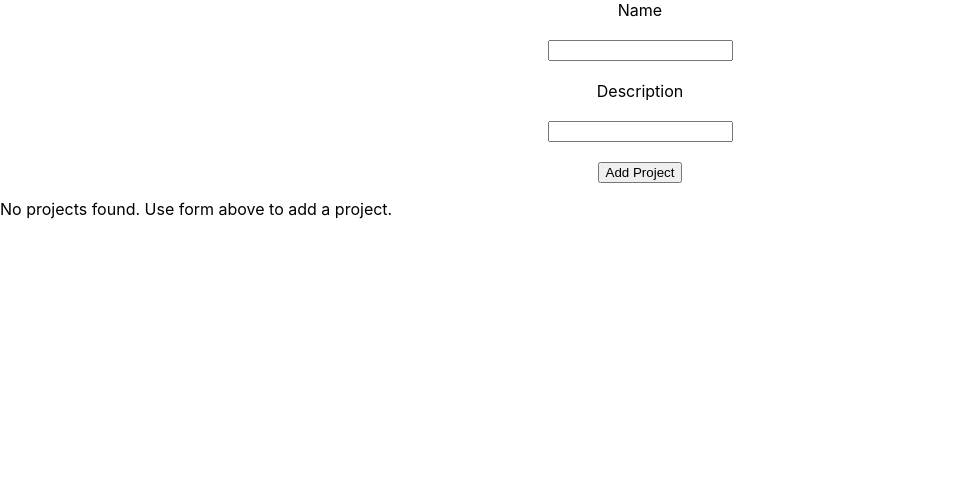
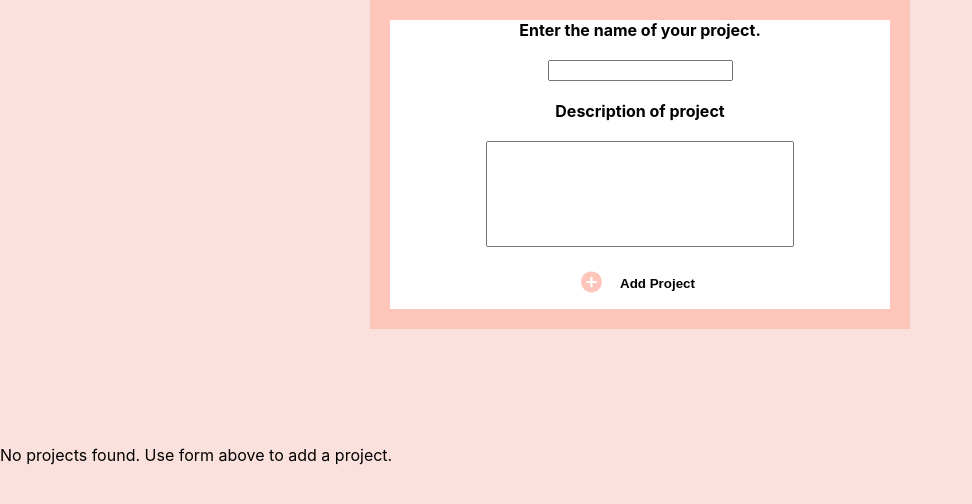
Before and after one commit to jleonen/react-project1, a React (Create React App) app: page / in a window 1280 px wide. Shown: the top 504 px of the page, without its empty margins (0-972 px from the left). Built offline with nearby package versions, Linux system fonts and the light colour scheme.

Commit message:
Styled form section

```diff
--- a/src/Components/InputProject.js
+++ b/src/Components/InputProject.js
@@ -1,6 +1,7 @@
 import React, { useState } from "react";
 import style from "./InputProject.module.css";
-import { RiErrorWarningFill } from "react-icons/ri";
+import { RiErrorWarningFill, RiAddCircleFill } from "react-icons/ri";
+// import { RiAddCircleFill } from "react-icons/ri";
 
 const InputProject = function (props) {
   const [projectNames, setProjectName] = useState("");
@@ -35,9 +36,11 @@ const InputProject = function (props) {
   };
 
   return (
-    <div>
+    <div className={style.infoContainer}>
       <form className={style.formContainer} onSubmit={addProjectHandler}>
-        <label>Name</label>
+        <label>
+          <strong>Enter the name of your project.</strong>
+        </label>
         <div className={style.inputContainer}>
           <input
             type="text"
@@ -49,10 +52,13 @@ const InputProject = function (props) {
           </span>
         </div>
 
-        <label>Description</label>
+        <label>
+          <strong>Description of project</strong>
+        </label>
         <div className={style.inputContainer}>
           <input
             type="text"
+            className={style.description}
             value={description}
             onChange={addDescriptionHandler}
           ></input>
@@ -60,7 +66,12 @@ const InputProject = function (props) {
             <RiErrorWarningFill /> Description is required
           </span>
         </div>
-        <button type="submit">Add Project</button>
+        <div className={style.buttonSection}>
+          <RiAddCircleFill className={style.buttonIcon} />
+          <button type="submit">
+            <strong>Add Project</strong>
+          </button>
+        </div>
       </form>
     </div>
   );
--- a/src/Components/InputProject.module.css
+++ b/src/Components/InputProject.module.css
@@ -1,3 +1,8 @@
+body {
+  background: #fae1dd;
+}
+
+.infoContainer,
 .formContainer,
 .inputContainer {
   display: flex;
@@ -7,6 +12,11 @@
 
 .formContainer {
   gap: 20px;
+  margin-bottom: 100px;
+  border: 20px solid #fec5bb;
+  width: 500px;
+  /* background-color: #f8edeb; */
+  background-color: white;
 }
 
 .hidden {
@@ -17,3 +27,74 @@
   display: inline;
   color: red;
 }
+
+.description {
+  height: 100px;
+  width: 300px;
+}
+
+button {
+  border: none;
+  background: white;
+  /* width: 162px;
+  height: 32px;
+  margin-bottom: 10px;
+  border-radius: 20px; */
+}
+
+.buttonSection {
+  display: flex;
+  background: white;
+  width: 162px;
+  height: 32px;
+  margin-bottom: 10px;
+  border-radius: 20px;
+  justify-content: center;
+  gap: 10px;
+  cursor: pointer;
+}
+
+.buttonSection:hover {
+  background-color: #f8edeb;
+}
+
+.buttonSection button {
+  cursor: pointer;
+}
+
+.buttonSection button:hover {
+  background-color: #f8edeb;
+}
+
+.buttonIcon {
+  width: 25px;
+  height: 30px;
+  color: #fec5bb;
+}
+
+/* button:hover {
+  background-color: #f8edeb;
+} */
+
+/* button {
+
+  background: white;
+  width: 162px;
+  height: 32px;
+  margin-bottom: 10px;
+  border-radius: 20px;
+  justify-content: center;
+  gap: 10px;
+  cursor: pointer;
+}
+
+.buttonIcon {
+  width: 25px;
+  height: 30px;
+  color: #fec5bb;
+  margin-right: 20px;
+}
+
+button:hover {
+  background-color: #f8edeb;
+}  */
```
